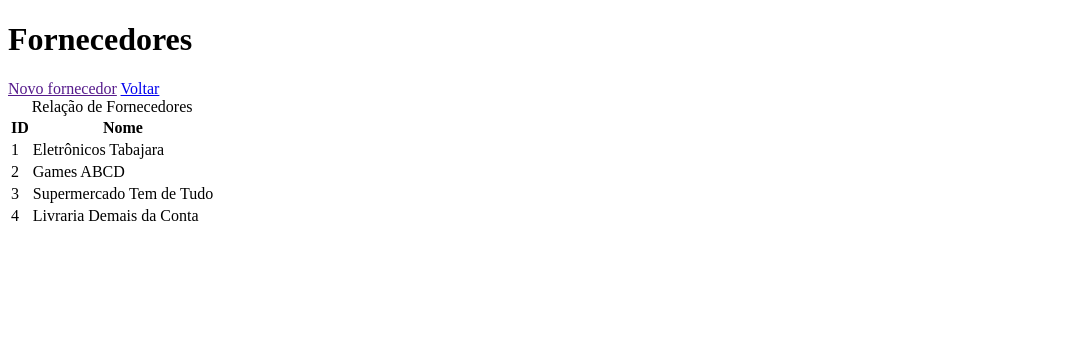
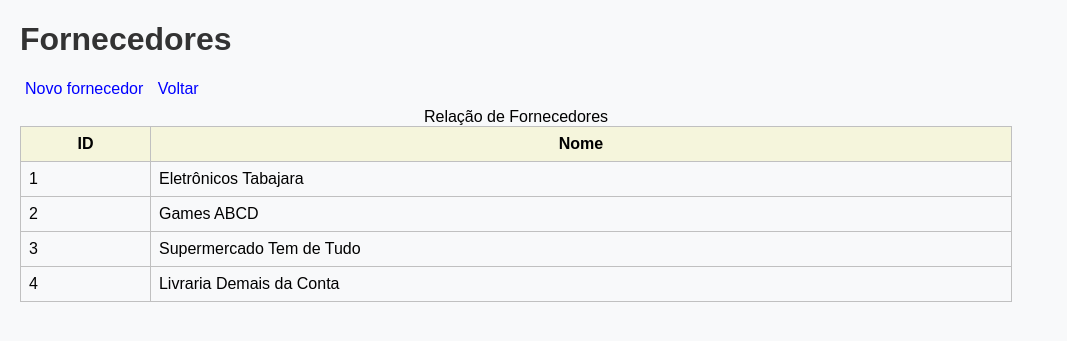
Before and after one commit to Emerson-FullStackSenacPenha/flybynight-gerenciamento, a PHP site: page /fornecedores/listar.php in a window 1280 px wide. Shown: the top 341 px of the page, without its empty margins (0-1067 px from the left). Run offline with PHP 8.4, Linux system fonts and the light colour scheme; data comes from the database, SQL or seed files in the repository.

Commit message:
estilos em tabela

```diff
--- a/css/estilos.css
+++ b/css/estilos.css
@@ -26,3 +26,24 @@ a:hover{
     text-decoration: underline;
 
 }
+
+table {
+
+    width: 80%;
+    margin-top: 10px;
+    border-collapse: collapse;
+
+}
+
+th, td {
+
+    border: 1px solid silver;
+    padding: 8px;
+
+}
+
+th {
+
+    background-color: beige;
+
+}
--- a/fornecedores/listar.php
+++ b/fornecedores/listar.php
@@ -1,4 +1,5 @@
 <?php
+
 
 // Importando o arquivo de funções CRUD para Fornecedores
 require_once "../src/fornecedor_crud.php";
@@ -22,6 +23,7 @@ echo "</pre>";
     <meta charset="UTF-8">
     <meta name="viewport" content="width=device-width, initial-scale=1.0">
     <title>Listar Fornecedores</title>
+    <link rel="stylesheet" href="../css/estilos.css">
 </head>
 <body>
     <h1>Fornecedores</h1>
```
